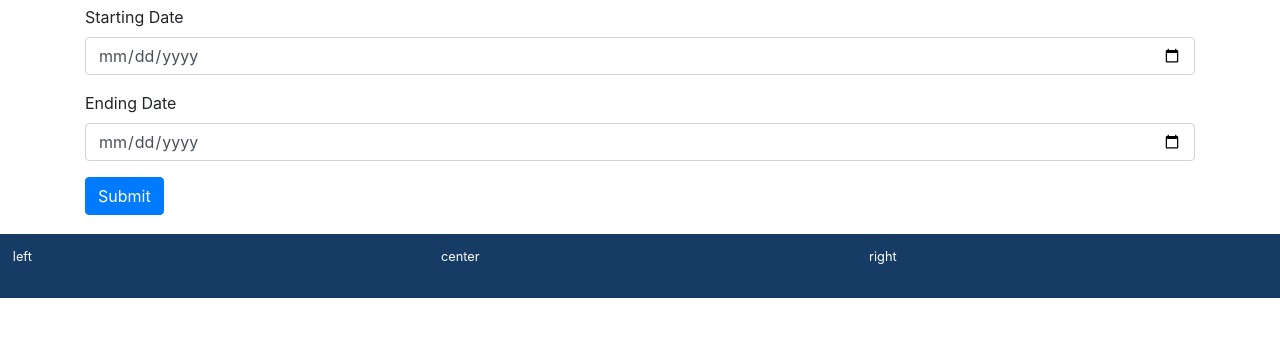
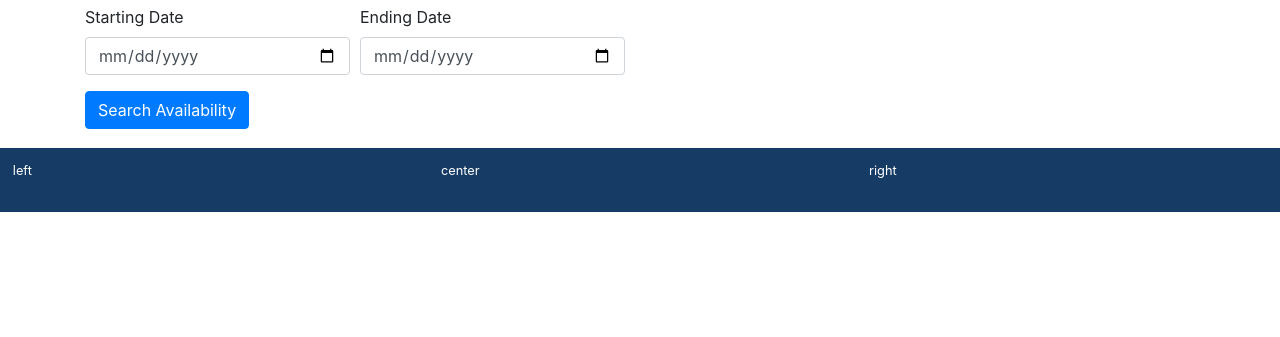
Before and after one commit to danielleedottech/bookings, a plain HTML site: page static/reservation.html in a window 1280 px wide. Shown: the part 155-492 px from the top of the page. Drawn offline with nearby package versions, Linux system fonts and the light colour scheme.

Commit message:
fixing reservation.html and modifying form

```diff
--- a/static/reservation.html
+++ b/static/reservation.html
@@ -68,21 +68,29 @@
 <div class="container">
 
     <div class="row">
-    <div class="col">
+        <div class="col-m3-3"></div>
+        <div class="col-md-6">
             <h1 class="mt-5">Search For Availability</h1>
 
             <form action="reservation.html" method="get">
+                <div class="form-row">
+                    <div class="col">
                         <div class="form-group">
                             <label for="start_date">Starting Date</label>
-          <input name="start_date" type="date" class="form-control">
+                            <input required name="start_date" type="date" class="form-control">
                         </div>
+                    </div>
+
+                    <div class="col">
                         <div class="form-group">
                             <label for="end_date">Ending Date</label>
-          <input name="end_date" type="date" class="form-control">
+                            <input required name="end_date" type="date" class="form-control">
+                        </div>
+                    </div>
                 </div>
 
 
-        <button type="Submit" class="btn btn-primary">Submit</button>
+                <button type="Submit" class="btn btn-primary">Search Availability</button>
             </form>
         </div>
     </div>
@@ -116,10 +124,4 @@
 
 
 </body>
-
-</html></title>
-</head>
-<body>
-
-</body>
 </html>
```
Lines whose indentation alone changed are shown as unchanged.
